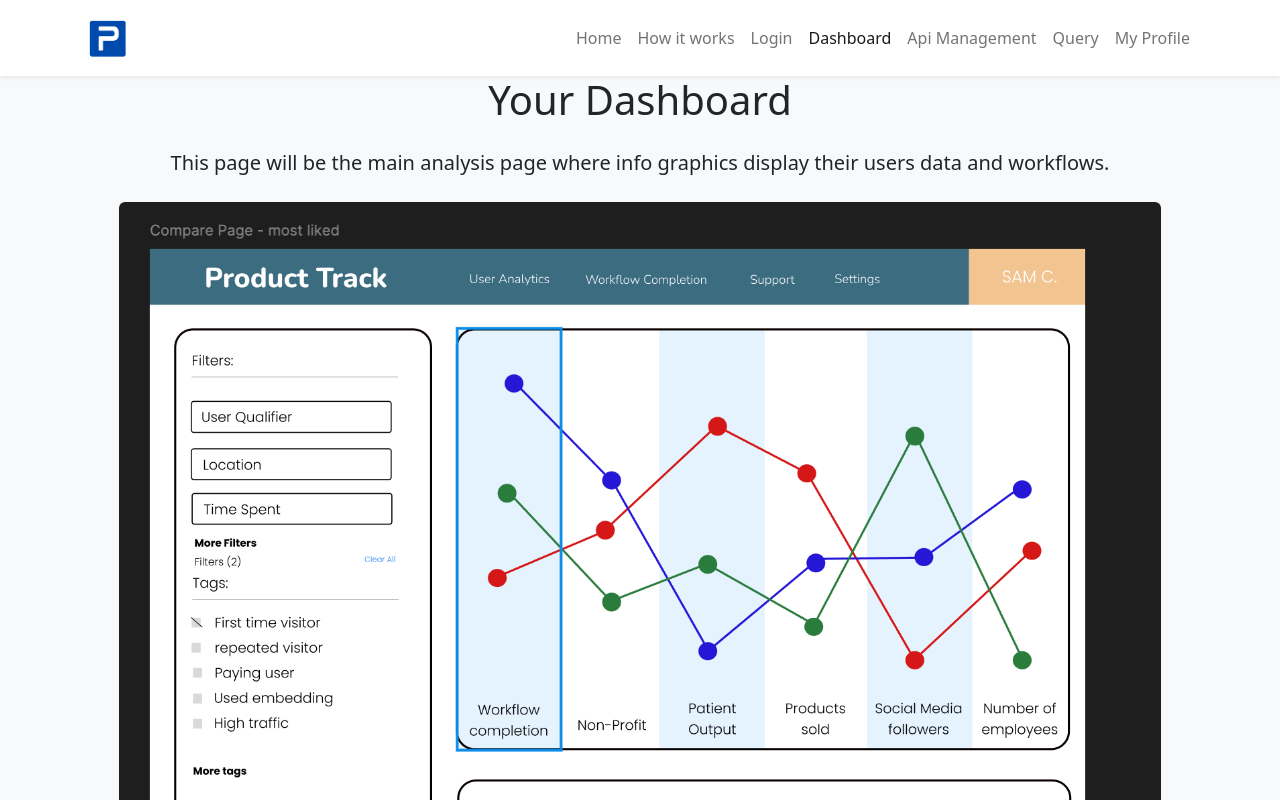
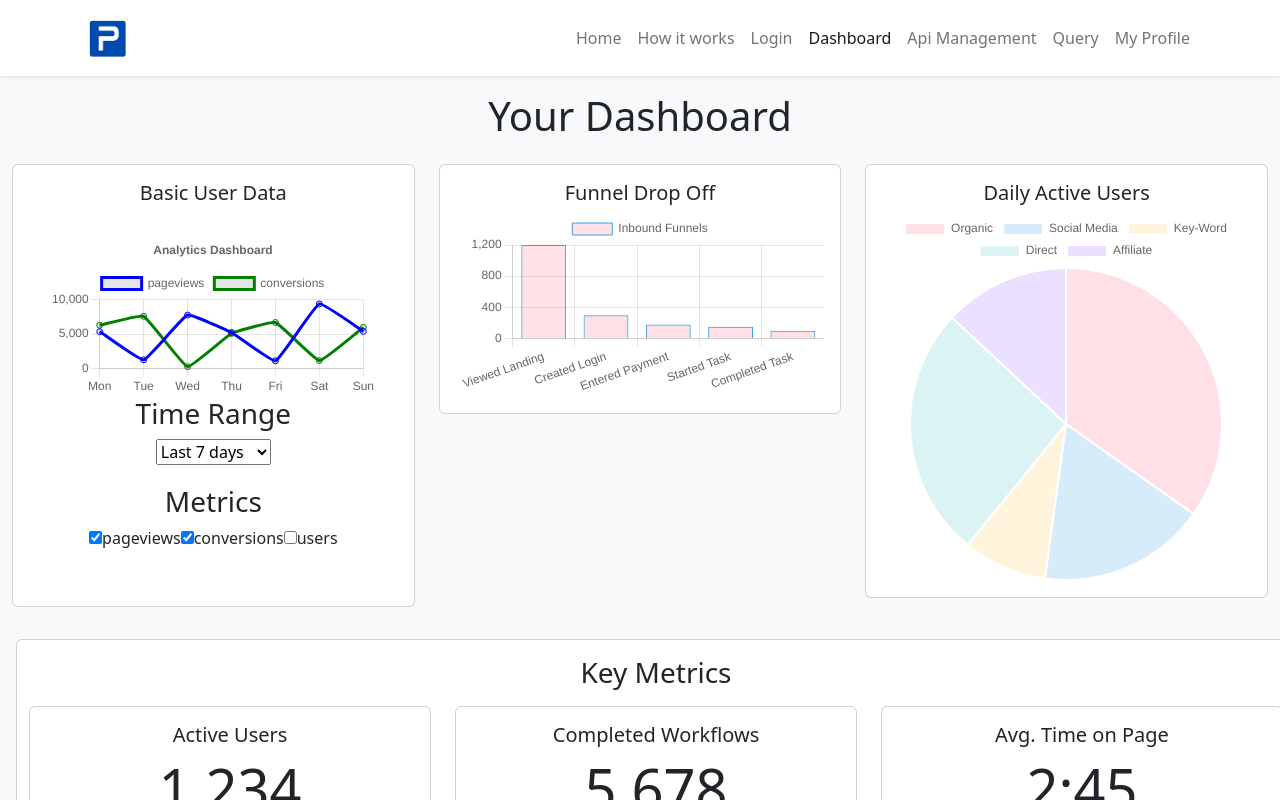
Before and after one commit to samwiseg1129/startup, a React (Vite) app: page /dashboard in a window 1280 px wide. Shown: the top 800 px of the page. Built offline with nearby package versions, Linux system fonts and the light colour scheme.

Commit message:
hooks commit

```diff
--- a/index.html
+++ b/index.html
@@ -8,7 +8,7 @@
 
     <title>Startup React</title>
   </head>
-  <body>
+  <body class="d-flex flex-column min-vh100">
     <noscript>You need to enable JavaScript to run this app.</noscript>
     <div id="root"></div>
     <script type="module" src="/index.jsx"></script>
--- a/package.json
+++ b/package.json
@@ -12,8 +12,10 @@
   },
   "dependencies": {
     "bootstrap": "^5.2.3",
+    "chart.js": "^4.4.6",
     "react": "^18.2.0",
     "react-bootstrap": "^2.7.0",
+    "react-chartjs-2": "^5.2.0",
     "react-dom": "^18.2.0",
     "react-router-dom": "^6.4.3"
   }
--- a/src/api_management/api_management.jsx
+++ b/src/api_management/api_management.jsx
@@ -3,7 +3,7 @@ import React from 'react';
 
 export function Api_Management() {
   return (
-    <main className='container-fluid bg-secondary text-center container my-5'>
+    <main className='container-fluid bg-light text-center container my-5'>
         <div className="row">
             <div className="col-lg-8 mx-auto">
                 <h1 className="text-center mb-4">API Management</h1>
--- a/src/app.jsx
+++ b/src/app.jsx
@@ -66,7 +66,7 @@ function App() {
             <Route path='*' element={<NotFound />} />
         </Routes>
 
-        <footer className="bg-dark text-light py-4 mt-5">
+        <footer className="mt-auto bg-dark text-light py-4 mt-auto" >
             <div className="container">
                 <div className="row">
                     <div className="col-md-6 text-center text-md-start">
--- /dev/null
+++ b/src/dashboard/analytics/bar.jsx
@@ -0,0 +1,12 @@
+import { Bar } from 'react-chartjs-2';
+import React from 'react';
+import {Chart as ChartJS, CategoryScale, LinearScale, BarElement, Title, Tooltip} from 'chart.js';
+import { barChartData } from './fake_data';
+
+ChartJS.register(CategoryScale, LinearScale, BarElement, Title, Tooltip)
+
+export const BarChart = () => {
+    const options = {};
+
+    return <Bar option={options} data={barChartData} />
+};
--- /dev/null
+++ b/src/dashboard/analytics/fake_data.jsx
@@ -0,0 +1,48 @@
+export const lineChartData = {
+    labels: [
+        "Monday",
+        "Tuesday",
+        "Wednesday",
+        "Thursday",
+        "Friday",
+        "Saturday",
+        "Sunday"],
+    datasets: [
+        {
+            label: "Total Users",
+            data: [1000,2000,4000,3000,3500,6000,9000],
+            borderColor: "blue"
+        },
+    ],
+};
+
+
+export const barChartData = {
+    labels: ["Viewed Landing", "Created Login", "Entered Payment", "Started Task", "Completed Task"],
+    datasets: [
+        {
+        label: "Inbound Funnels",
+        data: [ 1200,300,180,150,100],
+        backgroundColor: ["rgba(9255,99,132,0.2)"],
+        borderColor: ['rgba(54,162,235,1'],
+        borderWidth: 1,
+        },
+    ],
+};
+
+export const pieChartData = {
+    labels: ["Organic", "Social Media", "Key-Word", "Direct", "Affiliate"],
+    datasets: [
+        {
+            label: "Inbound Funnels",
+            data: [120,60,30,90,45],
+            backgroundColor: [
+                "rgba(255,99,132,0.2)",
+                "rgba(54,162,235,0.2)",
+                "rgba(255,206,86,0.2)",
+                "rgba(75,192,192,0.2)",
+                "rgba(153,102,255,0.2)"
+            ]
+        }
+    ]
+}
--- /dev/null
+++ b/src/dashboard/analytics/line.jsx
@@ -0,0 +1,120 @@
+/// this is the page where I implement some hooks
+
+import React, { useState, useEffect } from 'react';
+import { Line } from 'react-chartjs-2';
+import {
+  Chart as ChartJS,
+  CategoryScale,
+  LinearScale,
+  PointElement,
+  LineElement,
+  Title,
+  Tooltip,
+  Legend
+} from 'chart.js';
+
+ChartJS.register(
+  CategoryScale,
+  LinearScale,
+  PointElement,
+  LineElement,
+  Title,
+  Tooltip,
+  Legend
+);
+// allows the time range in which metrics are displayed
+const TimeRangeSelector = ({ value, onChange }) => (
+  <select value={value} onChange={(e) => onChange(e.target.value)}>
+    <option value="7d">Last 7 days</option>
+    <option value="30d">Last 30 days</option>
+    <option value="90d">Last 90 days</option>
+  </select>
+);
+// allows me to select which metrics to display on dashboard
+const MetricSelector = ({ selected, onSelect }) => (
+  <div>
+    {['pageviews', 'conversions', 'users'].map(metric => (
+      <label key={metric}>
+        <input
+          type="checkbox"
+          checked={selected.includes(metric)}
+          onChange={() => {
+            if (selected.includes(metric)) {
+              onSelect(selected.filter(m => m !== metric));
+            } else {
+              onSelect([...selected, metric]);
+            }
+          }}
+        />
+        {metric}
+      </label>
+    ))}
+  </div>
+);
+
+const AnalyticsChart = ({ timeRange, metrics }) => {
+  const [chartData, setChartData] = useState(null);
+
+  useEffect(() => {
+    // Simulation put in place for fetching data
+    const fetchData = () => {
+      const labels = {
+        '7d': ["Mon", "Tue", "Wed", "Thu", "Fri", "Sat", "Sun"],
+        '30d': Array.from({length: 30}, (_, i) => `Day ${i+1}`),
+        '90d': Array.from({length: 90}, (_, i) => `Day ${i+1}`)
+      };
+
+      const datasets = metrics.map(metric => ({
+        label: metric,
+        data: Array.from({length: labels[timeRange].length}, () => Math.floor(Math.random() * 10000)),
+        borderColor: metric === 'pageviews' ? 'blue' : metric === 'conversions' ? 'green' : 'red',
+        tension: 0.1
+      }));
+
+      setChartData({
+        labels: labels[timeRange],
+        datasets
+      });
+    };
+
+    fetchData();
+  }, [timeRange, metrics]);
+
+  const options = {
+    responsive: true,
+    plugins: {
+      legend: {
+        position: 'top',
+      },
+      title: {
+        display: true,
+        text: 'Analytics Dashboard',
+      },
+    },
+  };
+
+  return chartData ? <Line options={options} data={chartData} /> : <div>Loading...</div>;
+};
+
+
+
+export const LineChart = () => {
+  const [timeRange, setTimeRange] = useState('7d');
+  const [selectedMetrics, setSelectedMetrics] = useState(['pageviews', 'conversions']);
+
+  return (
+    <div style={{ padding: '20px', maxWidth: '800px', margin: '0 auto' }}>
+      <AnalyticsChart timeRange={timeRange} metrics={selectedMetrics} />
+      <row>
+        <div style={{ marginBottom: '20px' }}>
+            <h3>Time Range</h3>
+            <TimeRangeSelector value={timeRange} onChange={setTimeRange} />
+        </div>
+        <div style={{ marginBottom: '20px' }}>
+            <h3>Metrics</h3>
+            <MetricSelector selected={selectedMetrics} onSelect={setSelectedMetrics} />
+        </div>
+      </row>
+    </div>
+  );
+};
--- /dev/null
+++ b/src/dashboard/analytics/pie.jsx
@@ -0,0 +1,14 @@
+import { Pie } from 'react-chartjs-2';
+import React from 'react';
+import {Chart as ChartJS, Tooltip, Legend, ArcElement} from 'chart.js';
+import { pieChartData } from './fake_data';
+
+ChartJS.register(Tooltip, Legend, ArcElement)
+
+export const PieChart = () => {
+    const options = {
+
+    };
+
+    return <Pie option={options} data={pieChartData} />
+};
--- a/src/dashboard/dashboard.jsx
+++ b/src/dashboard/dashboard.jsx
@@ -1,26 +1,46 @@
 import React from 'react';
+import { BarChart } from "./analytics/bar"
+import { PieChart } from './analytics/pie';
+import { LineChart } from './analytics/line';
 
 
 export function Dashboard() {
   return (
     <main className='container-fluid bg-light text-center'>
+        <h1 className="card-title text-center mb-4 my-3">Your Dashboard</h1>
         <div className="row">
-            <div className="col-lg-10 mx-auto">
 
-                <h1 className="card-title text-center mb-4">Your Dashboard</h1>
-
-                <p className="lead text-center mb-4">
-                    This page will be the main analysis page where info graphics display their users data and workflows.
-                </p>
-
-                <div className="text-center">
-                    <img src="./public/producttrack.png" alt="potential dashboard design" className="img-fluid rounded"></img>
+                <div className="col-sm-4 mb-3">
+                    <div className = "card" >
+                        <div class="card-body">
+                            <h5 class="card-title">Basic User Data</h5>
+                            <LineChart />
+                        </div>
+                    </div>
                 </div>
 
-                <div className="mt-4">
-                    <h2 className="h4">Key Metrics</h2>
-                    <div className="row">
-                        <div className="col-md-3 mb-3">
+                <div className="col-sm-4 mb-3">
+                    <div className = "card">
+                        <div class="card-body">
+                            <h5 class="card-title">Funnel Drop Off</h5>
+                            <BarChart />
+                        </div>
+                    </div>
+                </div>
+
+                <div className="col-sm-4 mb-3">
+                    <div className = "card">
+                        <div class="card-body">
+                            <h5 class="card-title">Daily Active Users</h5>
+                            <PieChart />
+                        </div>
+                    </div>
+                </div>
+
+            <div className="card mx-3 my-3">
+                <h3 className="card-subtitle my-3">Key Metrics</h3>
+                <div className="row center">
+                    <div className="col mb-3">
                         <div className="card">
                             <div className="card-body">
                                 <h5 className="card-title">Active Users</h5>
@@ -28,7 +48,8 @@ export function Dashboard() {
                             </div>
                         </div>
                     </div>
-                        <div className="col-md-5 mb-3">
+
+                    <div className="col mb-3">
                         <div className="card">
                             <div className="card-body">
                                 <h5 className="card-title">Completed Workflows</h5>
@@ -36,12 +57,12 @@ export function Dashboard() {
                             </div>
                         </div>
                     </div>
-                        <div className="col-md-4 mb-3">
+
+                    <div className="col mb-3">
                         <div className="card">
                             <div className="card-body">
                                 <h5 className="card-title">Avg. Time on Page</h5>
                                 <p className="card-text display-4">2:45</p>
-                                </div>
                             </div>
                         </div>
                     </div>
--- a/src/query/query.jsx
+++ b/src/query/query.jsx
@@ -1,4 +1,5 @@
 import React from 'react';
+import UserDataTable from './table';
 
 export function Query() {
   return (
@@ -10,7 +11,6 @@ export function Query() {
                     This is where the websocket tech will be used for a database query tool that can be configured to put new statistics on the dashboard
                 </p>
                 <div className="text-center">
-                    <img src="../pictures/sql_plchldr.webp" alt="link generator here" class="img-fluid rounded"></img>
                 </div>
                 <div className="mt-4">
                     <h2 className="h4">Query Tool</h2>
@@ -26,6 +26,7 @@ export function Query() {
     </main>
   );
 }
+
 {/*
     <!DOCTYPE html>
 <html lang="en">
--- /dev/null
+++ b/src/query/table.jsx
@@ -0,0 +1,37 @@
+import React, { useState, useEffect } from 'react';
+
+const UserDataTable = ({ jsonFilePath }) => {
+  const [userData, setUserData] = useState([]);
+
+  useEffect(() => {
+    fetch(jsonFilePath)
+      .then(response => response.json())
+      .then(data => setUserData(data))
+      .catch(error => console.error('Error fetching data:', error));
+  }, [jsonFilePath]);
+
+  return (
+    <table>
+      <thead>
+        <tr>
+          <th>User ID</th>
+          <th>Log In Time</th>
+          <th>Flow Completed</th>
+          <th>Number of Clicks</th>
+        </tr>
+      </thead>
+      <tbody>
+        {userData.map(user => (
+          <tr key={user.userId}>
+            <td>{user.userId}</td>
+            <td>{user.loginTime}</td>
+            <td>{user.flowCompleted ? 'Yes' : 'No'}</td>
+            <td>{user.numberOfClicks}</td>
+          </tr>
+        ))}
+      </tbody>
+    </table>
+  );
+};
+
+export default UserDataTable;
```
Also changed, not shown: 1 other file (tests, documents, lock files or other folders). Lines whose indentation alone changed are shown as unchanged.
